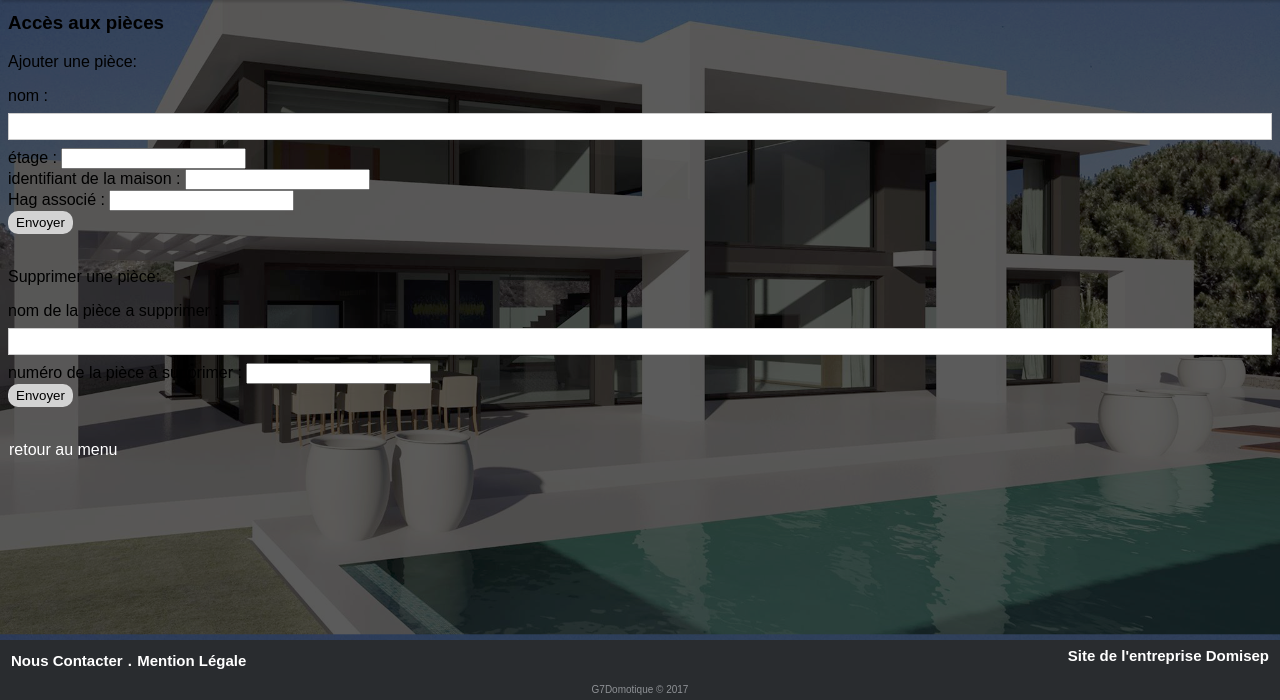
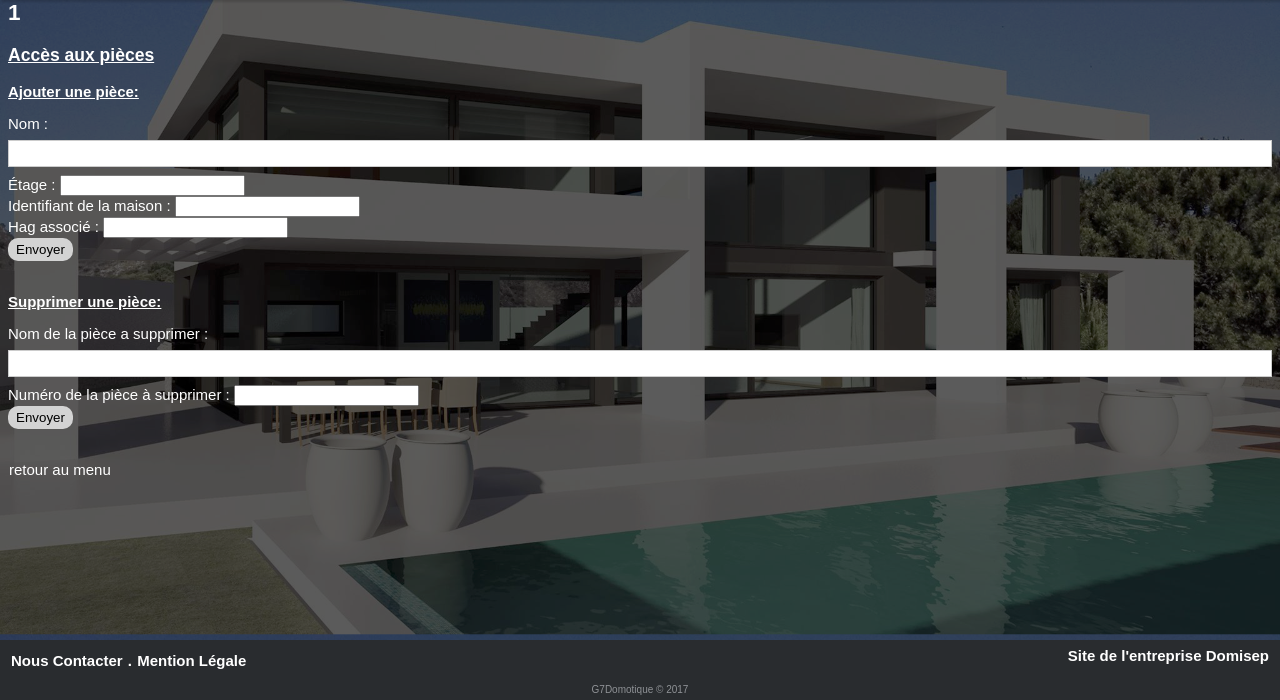
Before and after one commit to Kurokuni/g7domotique, a PHP site: page /g7domotique/Vue/vueAccesPiece.php?Home=1 in a window 1280 px wide. Shown: the part 100-800 px from the top of the page. Run offline with PHP 8.4, Linux system fonts and the light colour scheme; data that the repository does not hold is empty.

Commit message:
Changement CSS global

```diff
--- a/CSS/design.css
+++ b/CSS/design.css
@@ -80,6 +80,12 @@
     margin-top: 150px;
 }
 .Connexion{
+    color: #ffffff;
+    font: Arial;
+    font-size: 15px;
+    margin-top: 100px;
+}
+.AccesPiece{
     color: #ffffff;
     font: Arial;
     font-size: 15px;
--- a/Vue/vueAccesPiece.php
+++ b/Vue/vueAccesPiece.php
@@ -16,7 +16,7 @@
 <header>
     <?php include '../CSS/Header_Connecte.php';?>
 </header>
-<body>
+<body class="AccesPiece">
 
 
 <!-- ajouter tout les infos communes -->
@@ -32,7 +32,7 @@
 
 
 <article>
-    <h3>Accès aux pièces <!--requete php nom de la piece --></h3>
+    <h3><strong><u>Accès aux pièces <!--requete php nom de la piece --></u></strong></h3>
     <!-- acces dynamique aux pieces -->
     <?php
     $ListePiece=ListePiece($IDHOME);
@@ -46,20 +46,20 @@
     }
     ?>
 
-    <p>Ajouter une pièce:</p>
+    <p><strong><u>Ajouter une pièce:</u></strong></p>
     <form action="../Controleur/controleurPiece.php" method="post">
-        <label for="nameAjout">nom</label> : <input type="text" name="nameAjout" /><br/>
-        <label for="floor">étage</label> : <input type="number" name="floor" /><br/>
-        <label for="home">identifiant de la maison</label> : <input type="number" name="home" /><br/>
+        <label for="nameAjout">Nom</label> : <input type="text" name="nameAjout" /><br/>
+        <label for="floor">Étage</label> : <input type="number" name="floor" /><br/>
+        <label for="home">Identifiant de la maison</label> : <input type="number" name="home" /><br/>
         <label for="HAG">Hag associé</label> : <input type="number" name="HAG" /><br/>
         <input type="submit" value="Envoyer" />
     </form>
     <br/>
 
-    <p>Supprimer une pièce:</p>
+    <p><strong><u>Supprimer une pièce:</u></strong></p>
     <form action="../Controleur/controleurPiece.php" method="post">
-        <label for="nameSuppr">nom de la pièce a supprimer</label> : <input type="text" name="nameSuppr"  /><br/>
-        <label for="numberSuppr">numéro de la pièce à supprimer</label> : <input type="number" name="numberSuppr" /><br/>
+        <label for="nameSuppr">Nom de la pièce a supprimer</label> : <input type="text" name="nameSuppr"  /><br/>
+        <label for="numberSuppr">Numéro de la pièce à supprimer</label> : <input type="number" name="numberSuppr" /><br/>
         <input type="submit" value="Envoyer" />
     </form>
     <br/>
```
